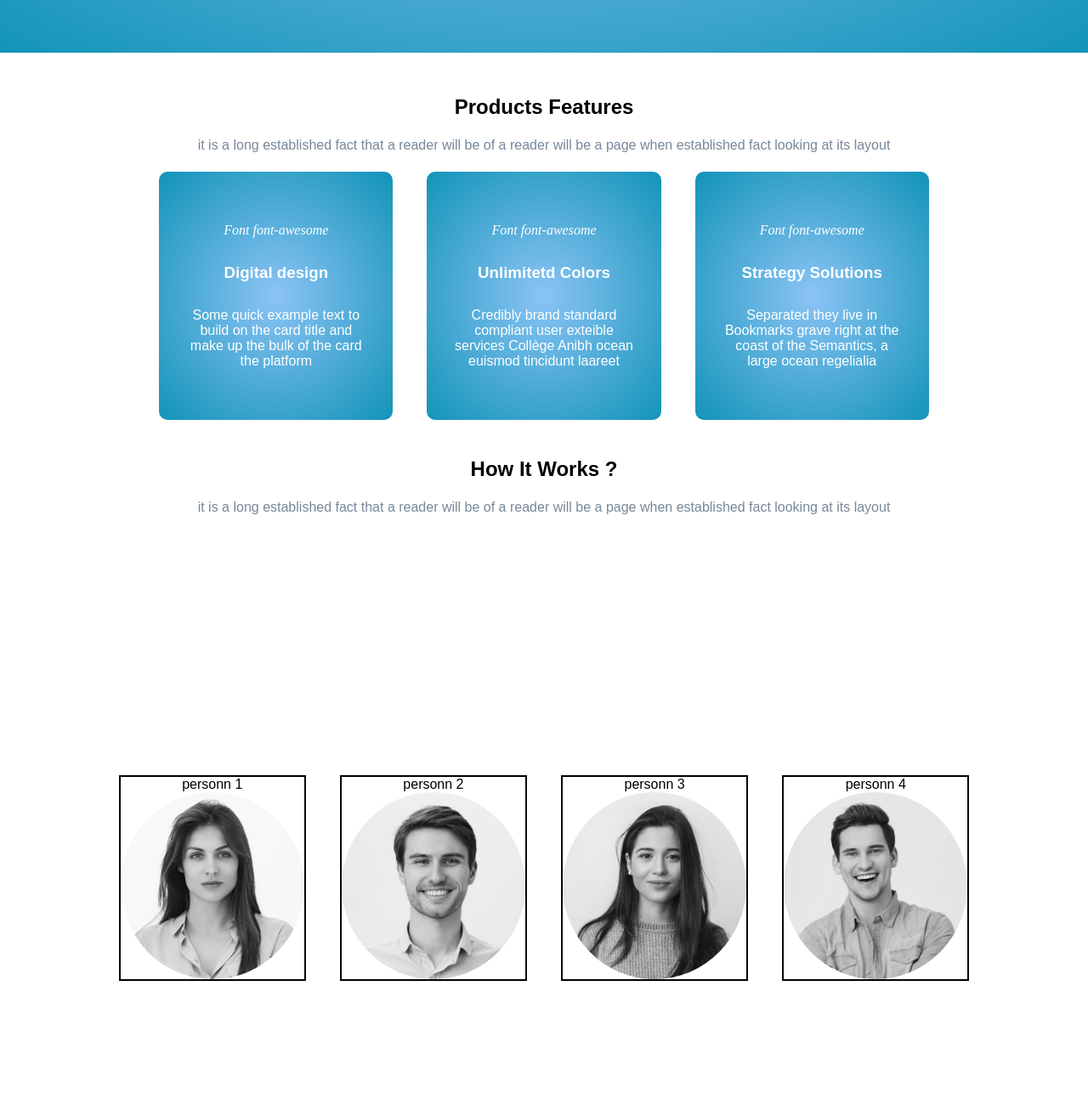
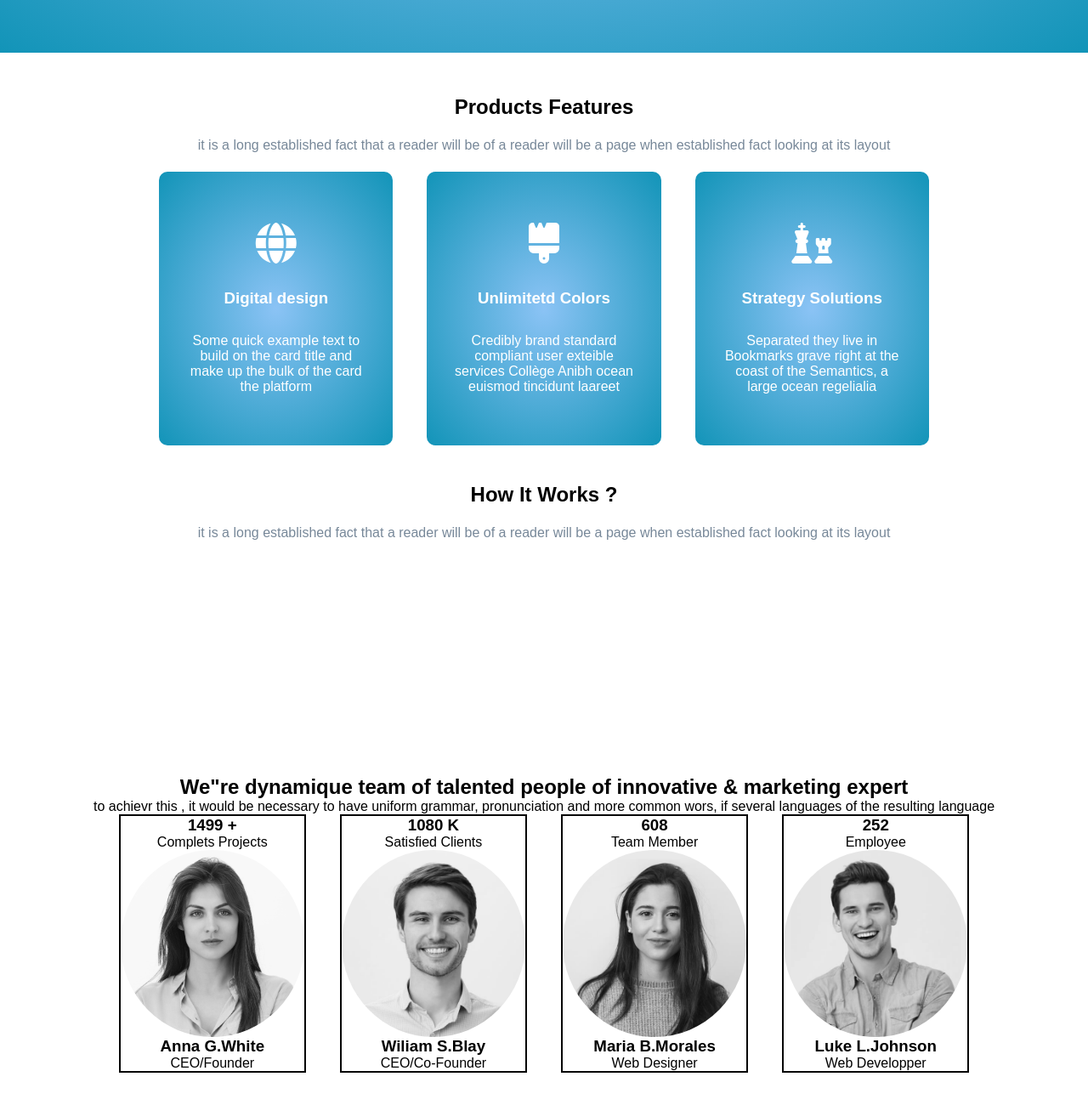
Before and after one commit to MrBiotine/Demo-LandingPage, a plain HTML site: page index.html in a window 1280 px wide. Shown: the part 576-1876 px from the top of the page at 85% size. Drawn offline with Linux system fonts and the light colour scheme.

Commit message:
ajout icones et contenus section 2&3

```diff
--- a/index.html
+++ b/index.html
@@ -3,7 +3,7 @@
 <head>
     <meta charset="UTF-8">
     <meta name="viewport" content="width=<device-width>, initial-scale=1.0">
-    <title>Landing Live</title>
+    <title>My Landing page</title>
     <link rel="stylesheet" href="./style/main.css"/>
       <!-- appel font-awesome lien ext. -->
     <link rel="stylesheet" href="https://cdnjs.cloudflare.com/ajax/libs/font-awesome/6.4.0/css/all.min.css"/>
@@ -55,17 +55,17 @@
          <p>it is a long established fact that a reader will be of a reader will be a page when established fact looking at its layout</p>
          <div class="cards">
             <div class="card features-card">
-                  <i>Font font-awesome</i>
+               <i class="fa-solid fa-globe"></i>
                   <h3>Digital design</h3>
                   <p>Some quick example text to build on the card title and make up the bulk of the card the platform</p>
             </div>
             <div class="card features-card">
-                  <i>Font font-awesome</i>
+               <i class="fa-solid fa-brush"></i>
                   <h3>Unlimitetd Colors</h3>
                   <p>Credibly brand standard compliant user exteible services Collège Anibh ocean euismod tincidunt laareet</p>
             </div>
             <div class="card features-card">
-               <i>Font font-awesome</i>
+               <i class="fa-solid fa-chess"></i>
                <h3>Strategy Solutions</h3>
                <p>Separated they live in Bookmarks grave right at the coast of the Semantics, a large ocean regelialia</p>
             </div>
@@ -78,44 +78,49 @@
 
 
       <section id="team">
-         <h2></h2>
-         <p></p>
+         <h2>We"re dynamique team of talented people of innovative & marketing expert </h2>
+         <p>to achievr this , it would be necessary to have uniform grammar, pronunciation and more common wors,
+             if several languages of the resulting language</p>
          <div class="cards">
             <div class="card team-card">
-               <h3></h3>
-               <p>personn 1</p>
+               <h3>1499 +</h3>
+               <p>Complets Projects</p>
                <figure class="team-photo">
                   <img src="./img/person1.png" alt="">
                   <figcaption></figcaption>
                </figure>
-               <p></p>
+               <h3>Anna G.White</h3>
+               <p>CEO/Founder</p>
             </div>
             <div class="card team-card">
-               <h3></h3>
-               <p>personn 2</p>
+               <h3>1080 K</h3>
+               <p>Satisfied Clients</p>
                <figure class="team-photo">
                   <img src="./img/person2.png" alt="">
                   <figcaption></figcaption>
                </figure>
-               <p></p>
+               <h3>Wiliam S.Blay</h3>
+               <p>CEO/Co-Founder</p>
             </div>
             <div class="card team-card">
-               <h3></h3>
-               <p>personn 3</p>
+               <h3>608</h3>
+               <p>Team Member</p>
                <figure class="team-photo">
                   <img src="./img/person3.png" alt="">
                   <figcaption></figcaption>
                </figure>
-               <p></p>
+               <h3>Maria B.Morales</h3>
+               <p>Web Designer</p>
             </div>
             <div class="card team-card">
-               <h3></h3>
-               <p>personn 4</p>
+               <h3>252</h3>
+               <p>Employee</p>
                <figure class="team-photo">
                   <img src="./img/person4.png" alt="">
                   <figcaption></figcaption>
                </figure>
-               <p></p>
+               <h3>Luke L.Johnson</h3>
+               <p>Web Developper</p>
             </div>
          </div>
 
--- a/style/main.css
+++ b/style/main.css
@@ -186,6 +186,11 @@ header {
     max-width: 25%;
 
 }
+
+.features-card > i {
+    font-size: 3em;
+}
+
 .features-card:hover {
     transition: 0.2s ease-in-out;
     translate: 0 -10px;
```
